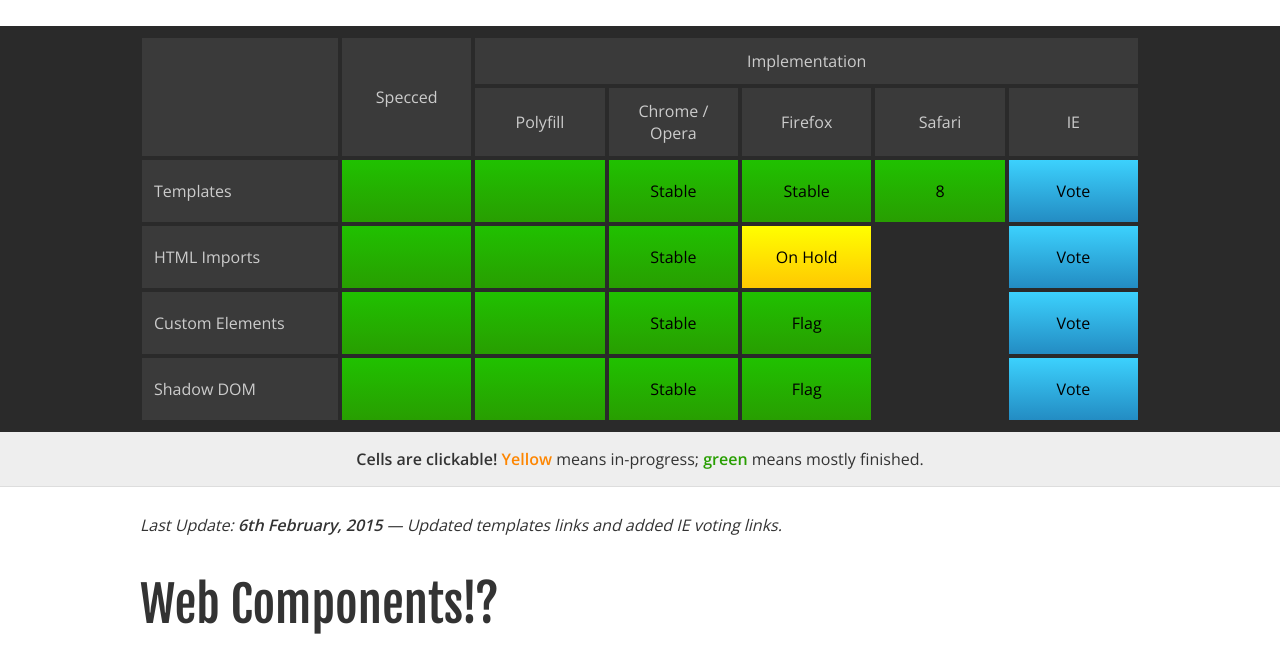
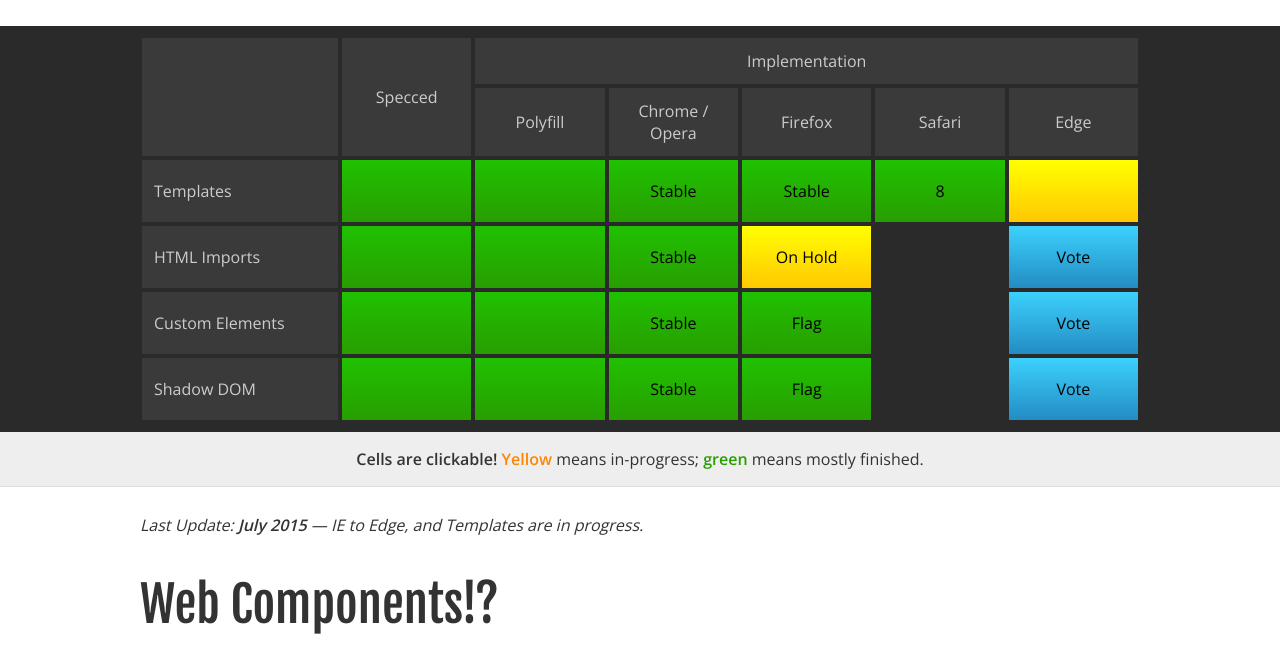
Before and after one commit to jonrimmer/are-we-componentized-yet, a plain HTML site: page index.html in a window 1280 px wide. Shown: the part 148-796 px from the top of the page. Drawn offline with nearby package versions, Linux system fonts and the light colour scheme.

Commit message:
IE to Edge, and templates are in progress
Closes #28

```diff
--- a/index.html
+++ b/index.html
@@ -28,7 +28,7 @@
 						<th>Chrome / Opera</th>
 						<th>Firefox</th>
 						<th>Safari</th>
-						<th>IE</th>
+						<th>Edge</th>
 					</tr>
 				</thead>
 				<tbody>
@@ -39,7 +39,7 @@
 						<td class="yes"><a href="http://www.chromestatus.com/features/5207287069147136">Stable</a></td>
 						<td class="yes"><a href="http://caniuse.com/#feat=template">Stable</a></td>
 						<td class="yes"><a href="http://caniuse.com/#feat=template">8</a></td>
-						<td class="vote"><a href="https://wpdev.uservoice.com/forums/257854-internet-explorer-platform/suggestions/6261273-template-element">Vote</a></td>
+						<td class="kinda"><a href="https://status.modern.ie/templateelement"></a></td>
 					</tr>
 					<tr>
 						<th>HTML Imports</th>
@@ -77,7 +77,7 @@
 
 		<div id="content">
 			<p>
-				<i>Last Update: <strong>6th February, 2015</strong> — Updated templates links and added IE voting links.</i>
+				<i>Last Update: <strong>July 2015</strong> — IE to Edge, and Templates are in progress.</i>
 			</p>
 
 			<h2 id="wtf">Web Components!?</h2>
@@ -164,9 +164,9 @@
 						Although a number of web components features were implemented by Google within the WebKit codebase, they were never switched on in Safari. With the departure of the Chromium port, the WebKit maintainers have begun to remove features <a href="https://lists.webkit.org/pipermail/webkit-dev/2013-May/024894.html">such as shadow DOM</a> from the codebase. This is understandable from an engineering perspective, as unused code shouldn't be left lying around, but as a web developer it's disappointing to see.
 					</p>
 				</li>
-				<li class="ie">
+				<li class="edge">
 					<p>
-						Microsoft have recently begun making their development plans for IE available at <a href="http://status.modern.ie">status.modern.ie</a>. The four core web components features are, as yet, only "under consideration". Therefore, it appears unlikely that any will ship as part of IE12. The most recent release, IE11, doesn't contain any of the web components APIs, but it does contain support for ancillary features such as Mutation Observers and Pointer Events that are useful for building components and polyfills.
+						Microsoft are developing a new browser, named Edge, and have posted an extensive guide to their <a href="http://blogs.windows.com/msedgedev/2015/07/14/bringing-componentization-to-the-web-an-overview-of-web-components/">thinking and plans regarding Web Components</a>. Most excitingly, they have announced that they are working on implementing their first Web Components feature, the &lt;template&gt; element!
 					</p>
 				</li>
 				<li class="opera">
--- a/main.css
+++ b/main.css
@@ -181,9 +181,9 @@ ul.browsers li {
 
 .chrome { background: url('img/chrome.png') no-repeat top left; }
 .opera { background: url('img/opera.png') no-repeat top left; }
-.ie { background: url('img/ie.png') no-repeat top left; }
 .firefox { background: url('img/firefox.png') no-repeat top left; }
 .safari { background: url('img/safari.png') no-repeat top left; }
+.edge { background: url('img/edge.png') no-repeat top left; }
 
 .specs li, .footnotes li {
 	margin-bottom: 1em;
```
Also changed, not shown: img/edge.png (added).
